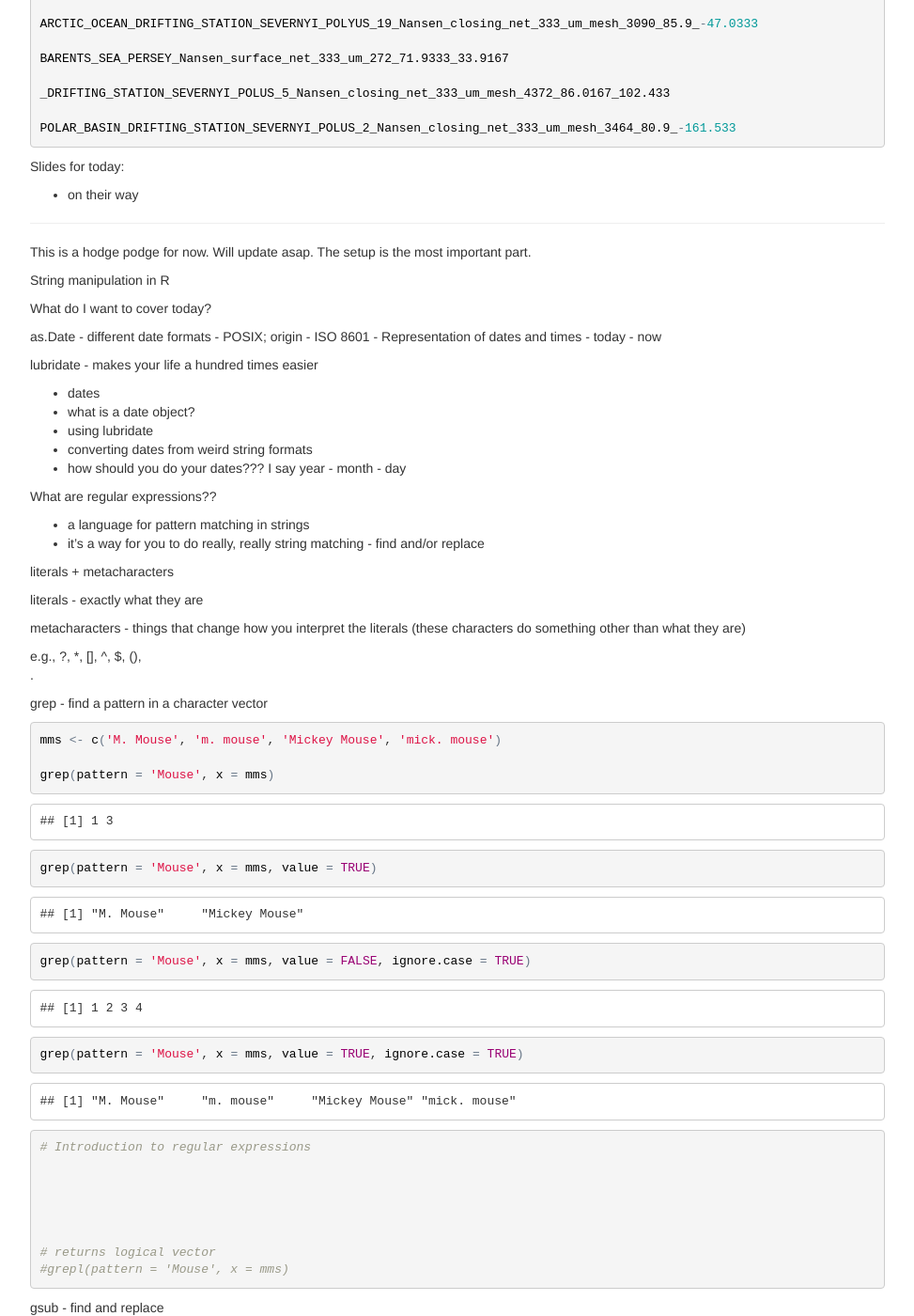
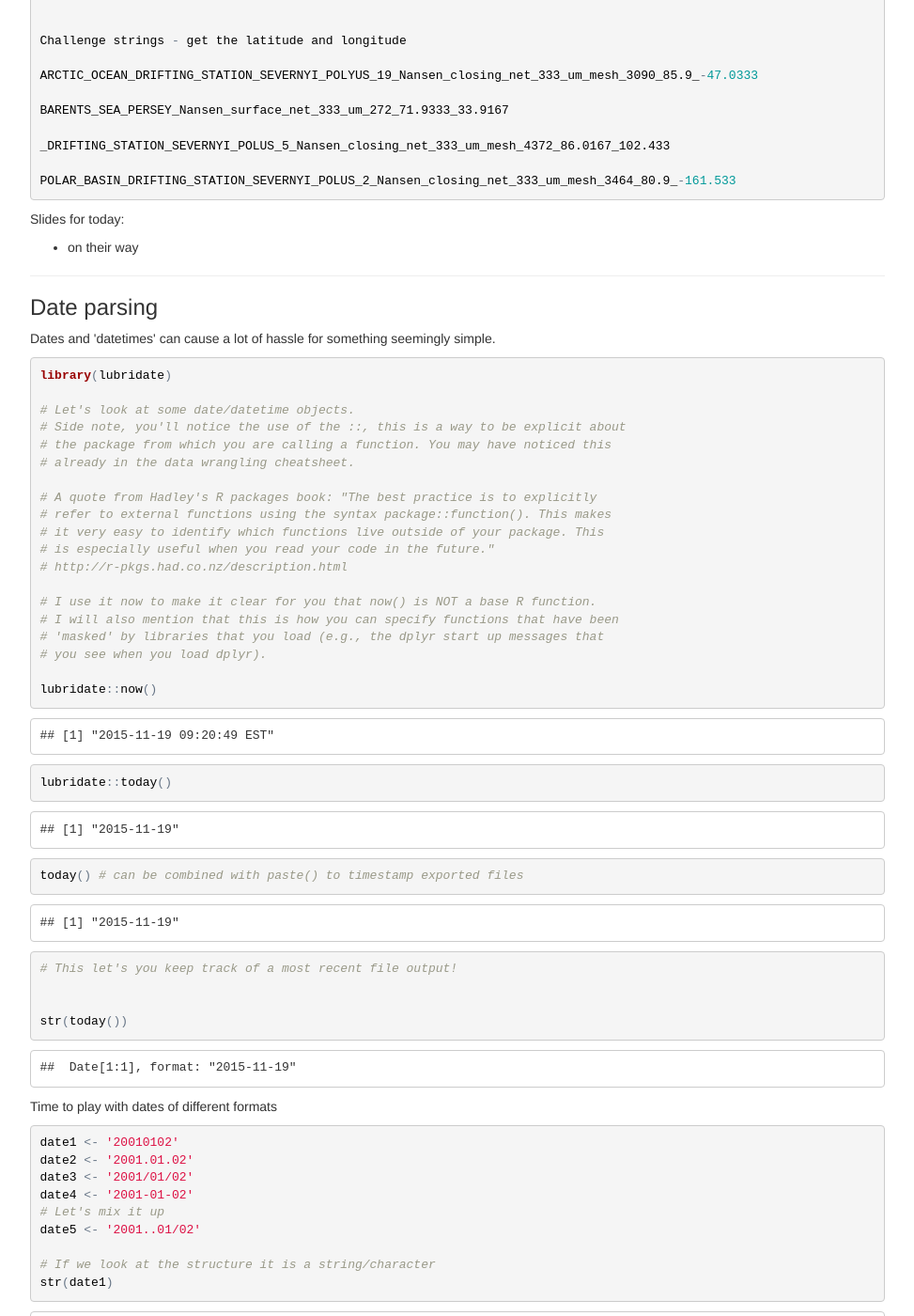
Before and after one commit to jdunic/Intro-To-Practical-Computing-R, a Jekyll site: the page pages/dates_and_strings.html, which Jekyll copies as it is, in a window 1280 px wide and 1400 px high, scrolled down 675 px. Shown: the whole window at 94% size, without its empty margins (153-1126 px from the left). Built offline with Jekyll 4.4.1, drawn with Linux system fonts in a browser that asks for light colours; formulas are drawn with MathJax 3; some of the changed text lies outside the part shown.

Commit message:
revised notes Nov 19

```diff
--- a/pages/dates_and_strings.html
+++ b/pages/dates_and_strings.html
@@ -74,7 +74,10 @@ img {
 <pre class="r"><code>install.packages('lubridate')
 install.packages('stringr')</code></pre>
 <pre class="r"><code>library(lubridate)
-library(stringr)</code></pre>
+library(stringr)
+
+# Note:
+# See ?strptime() for more on dates and times</code></pre>
 </div>
 <div id="websites-that-will-be-helpful-today" class="section level3">
 <h3>Websites that will be helpful today:</h3>
@@ -103,29 +106,100 @@ POLAR_BASIN_DRIFTING_STATION_SEVERNYI_POLUS_2_Nansen_closing_net_333_um_mesh_346
 <li>on their way</li>
 </ul>
 <hr />
-<p>This is a hodge podge for now. Will update asap. The setup is the most important part.</p>
-<p>String manipulation in R</p>
-<p>What do I want to cover today?</p>
-<p>as.Date - different date formats - POSIX; origin - ISO 8601 - Representation of dates and times - today - now</p>
-<p>lubridate - makes your life a hundred times easier</p>
-<ul>
-<li>dates</li>
-<li>what is a date object?</li>
-<li>using lubridate</li>
-<li>converting dates from weird string formats</li>
-<li>how should you do your dates??? I say year - month - day</li>
-</ul>
+</div>
+<div id="date-parsing" class="section level3">
+<h3>Date parsing</h3>
+<p>Dates and 'datetimes' can cause a lot of hassle for something seemingly simple.</p>
+<pre class="r"><code>library(lubridate)
+
+# Let's look at some date/datetime objects.
+# Side note, you'll notice the use of the ::, this is a way to be explicit about
+# the package from which you are calling a function. You may have noticed this
+# already in the data wrangling cheatsheet.
+
+# A quote from Hadley's R packages book: &quot;The best practice is to explicitly
+# refer to external functions using the syntax package::function(). This makes
+# it very easy to identify which functions live outside of your package. This
+# is especially useful when you read your code in the future.&quot;
+# http://r-pkgs.had.co.nz/description.html
+
+# I use it now to make it clear for you that now() is NOT a base R function.
+# I will also mention that this is how you can specify functions that have been
+# 'masked' by libraries that you load (e.g., the dplyr start up messages that
+# you see when you load dplyr).
+
+lubridate::now()</code></pre>
+<pre><code>## [1] &quot;2015-11-19 09:20:49 EST&quot;</code></pre>
+<pre class="r"><code>lubridate::today()</code></pre>
+<pre><code>## [1] &quot;2015-11-19&quot;</code></pre>
+<pre class="r"><code>today() # can be combined with paste() to timestamp exported files </code></pre>
+<pre><code>## [1] &quot;2015-11-19&quot;</code></pre>
+<pre class="r"><code># This let's you keep track of a most recent file output!
+
+
+str(today())</code></pre>
+<pre><code>##  Date[1:1], format: &quot;2015-11-19&quot;</code></pre>
+<p>Time to play with dates of different formats</p>
+<pre class="r"><code>date1 &lt;- '20010102'
+date2 &lt;- '2001.01.02'
+date3 &lt;- '2001/01/02'
+date4 &lt;- '2001-01-02'
+# Let's mix it up
+date5 &lt;- '2001..01/02'
+
+# If we look at the structure it is a string/character
+str(date1)</code></pre>
+<pre><code>##  chr &quot;20010102&quot;</code></pre>
+<pre class="r"><code>as.Date(x = date1, format = '%Y%m%d')</code></pre>
+<pre><code>## [1] &quot;2001-01-02&quot;</code></pre>
+<pre class="r"><code># POSIX awareness moment
+as.numeric(today())</code></pre>
+<pre><code>## [1] 16758</code></pre>
+<pre class="r"><code>posix_time &lt;- as.numeric(today())
+
+posix_time</code></pre>
+<pre><code>## [1] 16758</code></pre>
+<pre class="r"><code>lubridate::origin</code></pre>
+<pre><code>## [1] &quot;1970-01-01 UTC&quot;</code></pre>
+<pre class="r"><code>as.Date(posix_time, origin = '1970-01-01')</code></pre>
+<pre><code>## [1] &quot;2015-11-19&quot;</code></pre>
+<pre class="r"><code>as.Date(posix_time, origin = origin)</code></pre>
+<pre><code>## [1] &quot;2015-11-19&quot;</code></pre>
+<pre class="r"><code># Lubridate magic!
+date_strings &lt;- c('20010102', '2001.01.02', '2001..01..02', '2001_01_02',
+       '01/01/02', '2001, January, 2', '2001,_January, 2')
+
+date_dates &lt;- lubridate::ymd(date_strings)
+
+year(date_dates)</code></pre>
+<pre><code>## [1] 2001 2001 2001 2001 2001 2001 2001</code></pre>
+<pre class="r"><code>month(date_dates)</code></pre>
+<pre><code>## [1] 1 1 1 1 1 1 1</code></pre>
+<pre class="r"><code>month(date_dates, label = TRUE)</code></pre>
+<pre><code>## [1] Jan Jan Jan Jan Jan Jan Jan
+## 12 Levels: Jan &lt; Feb &lt; Mar &lt; Apr &lt; May &lt; Jun &lt; Jul &lt; Aug &lt; Sep &lt; ... &lt; Dec</code></pre>
+<pre class="r"><code>month(date_dates, label = TRUE, abbr = FALSE)</code></pre>
+<pre><code>## [1] January January January January January January January
+## 12 Levels: January &lt; February &lt; March &lt; April &lt; May &lt; June &lt; ... &lt; December</code></pre>
+<pre class="r"><code>day(date_dates)</code></pre>
+<pre><code>## [1] 2 2 2 2 2 2 2</code></pre>
+</div>
+<div id="string-manipulation-in-r" class="section level3">
+<h3>String manipulation in R</h3>
 <p>What are regular expressions??</p>
 <ul>
-<li>a language for pattern matching in strings</li>
-<li>it’s a way for you to do really, really string matching - find and/or replace</li>
+<li><p>a language for pattern matching in strings</p></li>
+<li><p>it’s a way for you to do really, really specific string matching - find and/or replace</p></li>
+<li><p>literals + metacharacters</p></li>
+<li><p>literals</p></li>
+<li><p>exactly what they are</p></li>
+<li><p>metacharacters</p></li>
+<li><p>things that change how you interpret the literals (these characters do something other than what they are)</p></li>
+<li><p>e.g: ?, *, [], ^, $, (), \ , .</p></li>
+<li><p>grep - find a pattern in a character vector</p></li>
 </ul>
-<p>literals + metacharacters</p>
-<p>literals - exactly what they are</p>
-<p>metacharacters - things that change how you interpret the literals (these characters do something other than what they are)</p>
-<p>e.g., ?, *, [], ^, $, (),<br /> .</p>
-<p>grep - find a pattern in a character vector</p>
-<pre class="r"><code>mms &lt;- c('M. Mouse', 'm. mouse', 'Mickey Mouse', 'mick. mouse')
+<pre class="r"><code># Let's make a Mickey Mouse string
+mms &lt;- c('M. Mouse', 'm. mouse', 'Mickey Mouse', 'mick. mouse')
 
 grep(pattern = 'Mouse', x = mms)</code></pre>
 <pre><code>## [1] 1 3</code></pre>
@@ -135,9 +209,13 @@ grep(pattern = 'Mouse', x = mms)</code></pre>
 <pre><code>## [1] 1 2 3 4</code></pre>
 <pre class="r"><code>grep(pattern = 'Mouse', x = mms, value = TRUE, ignore.case = TRUE)</code></pre>
 <pre><code>## [1] &quot;M. Mouse&quot;     &quot;m. mouse&quot;     &quot;Mickey Mouse&quot; &quot;mick. mouse&quot;</code></pre>
+<pre class="r"><code># Using gsub to make replacements
+gsub(pattern = 'Mickey', replacement = 'Minnie', x = mms)</code></pre>
+<pre><code>## [1] &quot;M. Mouse&quot;     &quot;m. mouse&quot;     &quot;Minnie Mouse&quot; &quot;mick. mouse&quot;</code></pre>
+<pre class="r"><code># Or if we want to find more than one thing, we can use the OR operator '|'
+gsub(pattern = 'Mickey|mick', replacement = 'Minnie', x = mms)</code></pre>
+<pre><code>## [1] &quot;M. Mouse&quot;      &quot;m. mouse&quot;      &quot;Minnie Mouse&quot;  &quot;Minnie. mouse&quot;</code></pre>
 <pre class="r"><code># Introduction to regular expressions
-
-
 
 
 
@@ -202,31 +280,6 @@ grep(pattern = 'Mouse', x = mms)</code></pre>
 </ul></li>
 </ul>
 </blockquote>
-<p>Date parsing - parsing –&gt; reading strings</p>
-<div id="useful-time-functions-in-r-and-the-posixlt-gotcha" class="section level3">
-<h3>Useful time functions in R and the POSIXlt gotcha</h3>
-<pre class="r"><code>now()</code></pre>
-<pre><code>## [1] &quot;2015-11-19 01:35:11 EST&quot;</code></pre>
-<pre class="r"><code>today() # really handy for creating time stamps</code></pre>
-<pre><code>## [1] &quot;2015-11-19&quot;</code></pre>
-<pre class="r"><code>as.numeric(today())</code></pre>
-<pre><code>## [1] 16758</code></pre>
-<pre class="r"><code>posix_time &lt;- as.numeric(today())
-
-posix_time</code></pre>
-<pre><code>## [1] 16758</code></pre>
-<pre class="r"><code>origin</code></pre>
-<pre><code>## [1] &quot;1970-01-01 UTC&quot;</code></pre>
-<pre class="r"><code>as.Date(posix_time, origin = '1970-01-01')</code></pre>
-<pre><code>## [1] &quot;2015-11-19&quot;</code></pre>
-<pre class="r"><code>as.Date(posix_time, origin = origin)</code></pre>
-<pre><code>## [1] &quot;2015-11-19&quot;</code></pre>
-<pre class="r"><code>x &lt;- c('20010101', '2001.01.01', '2001..01..01', '2001_01_01',
-       '01/01/01', '2001, January, 1', '2001,_January, 1')
-ymd(x)</code></pre>
-<pre><code>## [1] &quot;2001-01-01 UTC&quot; &quot;2001-01-01 UTC&quot; &quot;2001-01-01 UTC&quot; &quot;2001-01-01 UTC&quot;
-## [5] &quot;2001-01-01 UTC&quot; &quot;2001-01-01 UTC&quot; &quot;2001-01-01 UTC&quot;</code></pre>
-<pre class="r"><code>test &lt;- as.Date('2015-11-19', '%Y-%m-%d')</code></pre>
 <p>regex101</p>
 <p>Citations <span class="math">\([^(MPAs)].*\)</span></p>
 <p>challenge strings (-?._-?.)</p>
@@ -245,7 +299,6 @@ ymd(x)</code></pre>
 
 str_extract(strs, '(-?\\d*\\.\\d*_-?\\d*\\.\\d*)')</code></pre>
 <pre><code>## [1] &quot;85.9_-47.0333&quot;   &quot;71.9333_33.9167&quot; &quot;86.0167_102.433&quot; &quot;80.9_-161.533&quot;</code></pre>
-</div>
 </div>
 
 
```
Also changed, not shown: other parts of pages/dates_and_strings.html (+1 -0 lines), pages/dates_and_strings.Rmd (+93 -59 lines).
